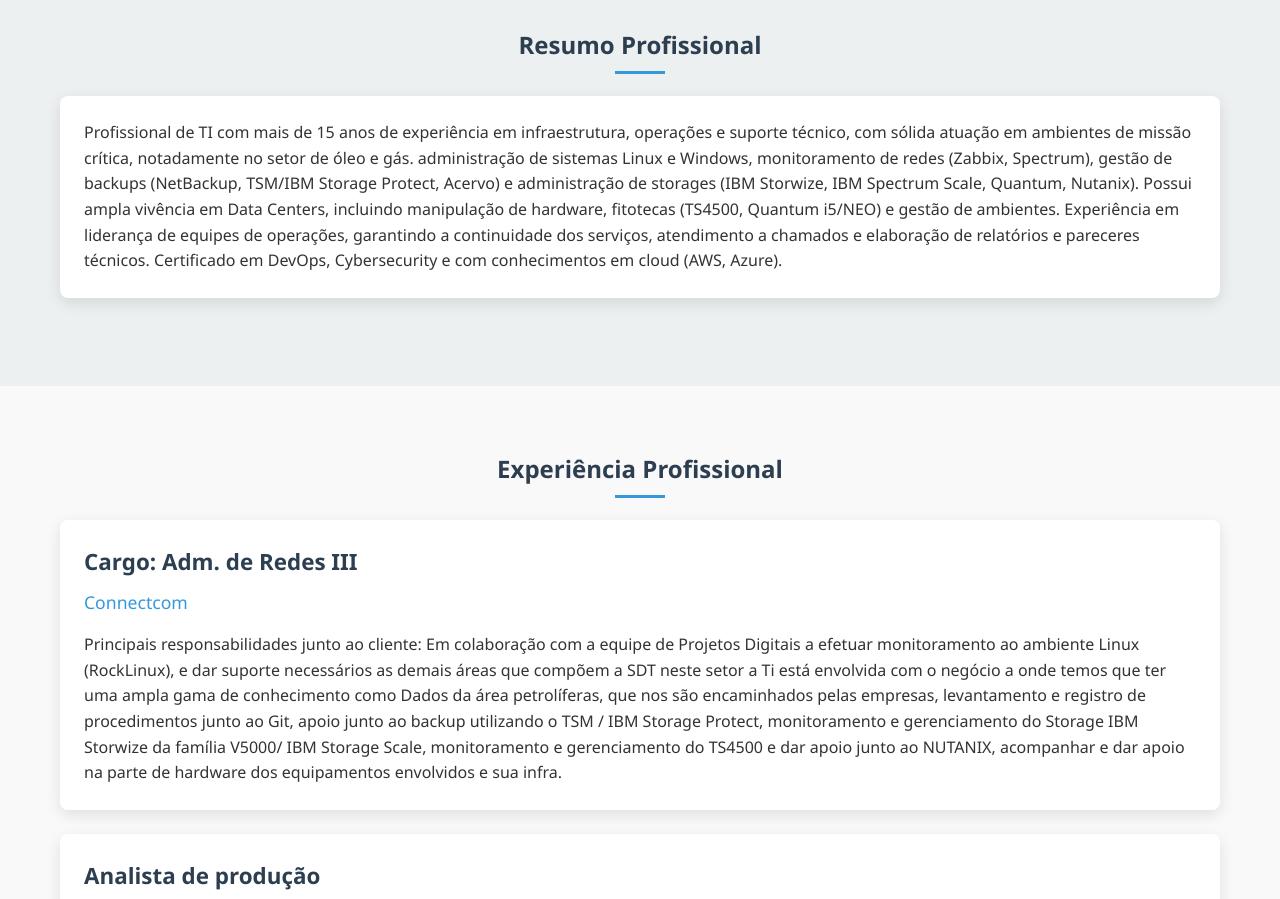
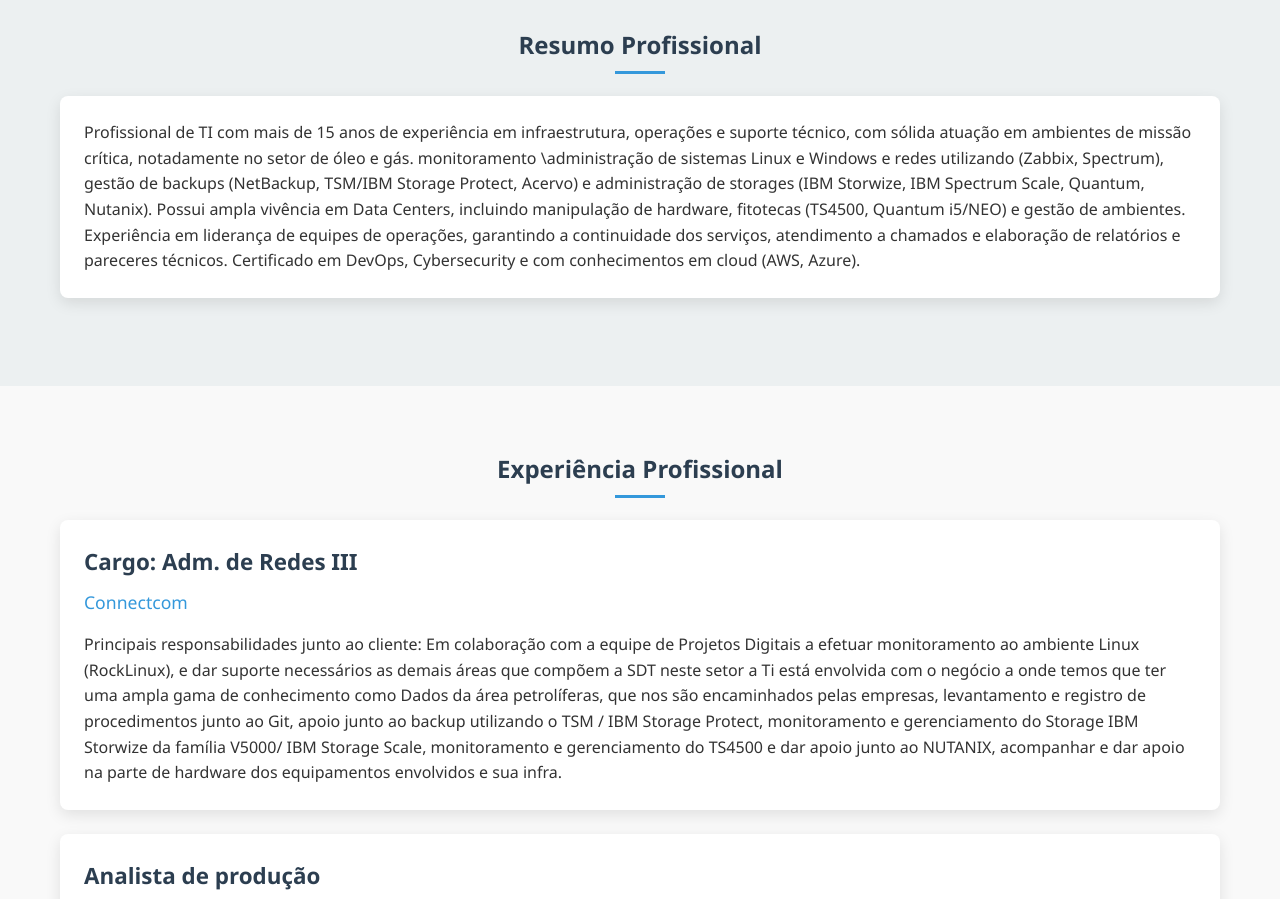
Before and after one commit to Dayvesson/Dayvessom, a plain HTML site: page index.html in a window 1280 px wide. Shown: the part 900-1799 px from the top of the page. Drawn offline with Linux system fonts and the light colour scheme.

Commit message:
Update index.html

```diff
--- a/index.html
+++ b/index.html
@@ -88,8 +88,8 @@
             <h2 class="section-title">Resumo Profissional</h2>
             <div class="card">
                 <p>Profissional de TI com mais de 15 anos de experiência em infraestrutura, operações e suporte técnico, com sólida atuação em ambientes de missão crítica, notadamente no setor de óleo e gás.
-                administração de sistemas Linux e Windows, monitoramento de redes (Zabbix, Spectrum), gestão de backups (NetBackup, TSM/IBM Storage Protect, Acervo)
-                e administração de storages (IBM Storwize, IBM Spectrum Scale, Quantum, Nutanix).
+                 monitoramento \administração de sistemas Linux e Windows e redes utilizando (Zabbix, Spectrum), gestão de backups (NetBackup, TSM/IBM Storage Protect, Acervo)
+                 e administração de storages (IBM Storwize, IBM Spectrum Scale, Quantum, Nutanix).
                 Possui ampla vivência em Data Centers, incluindo manipulação de hardware, fitotecas (TS4500, Quantum i5/NEO) e gestão de ambientes. Experiência em liderança de equipes de operações, garantindo a continuidade dos serviços, atendimento a chamados e elaboração de relatórios e pareceres técnicos. Certificado em DevOps, Cybersecurity e com conhecimentos em cloud (AWS, Azure).</p>
             </div>
         </div>
```
